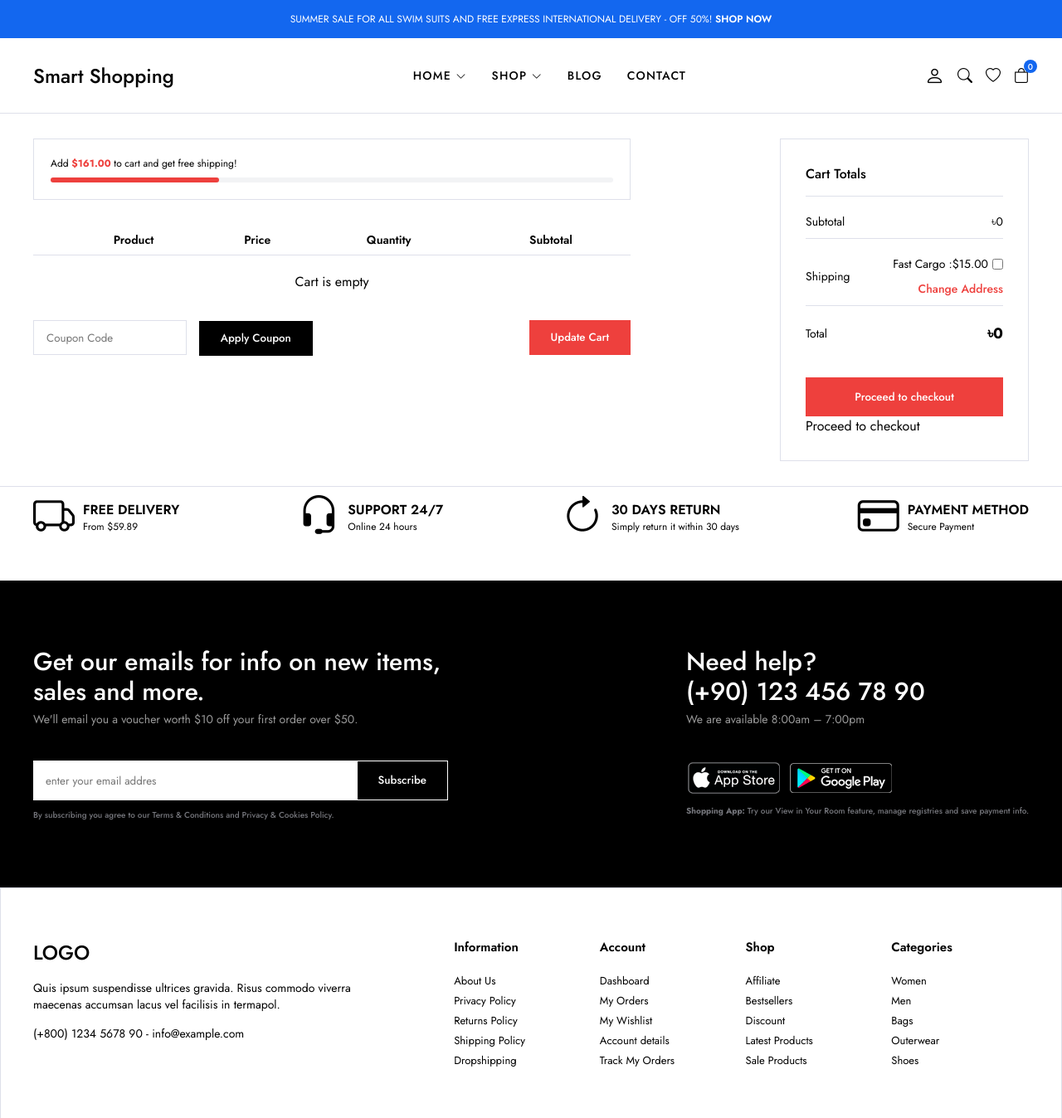
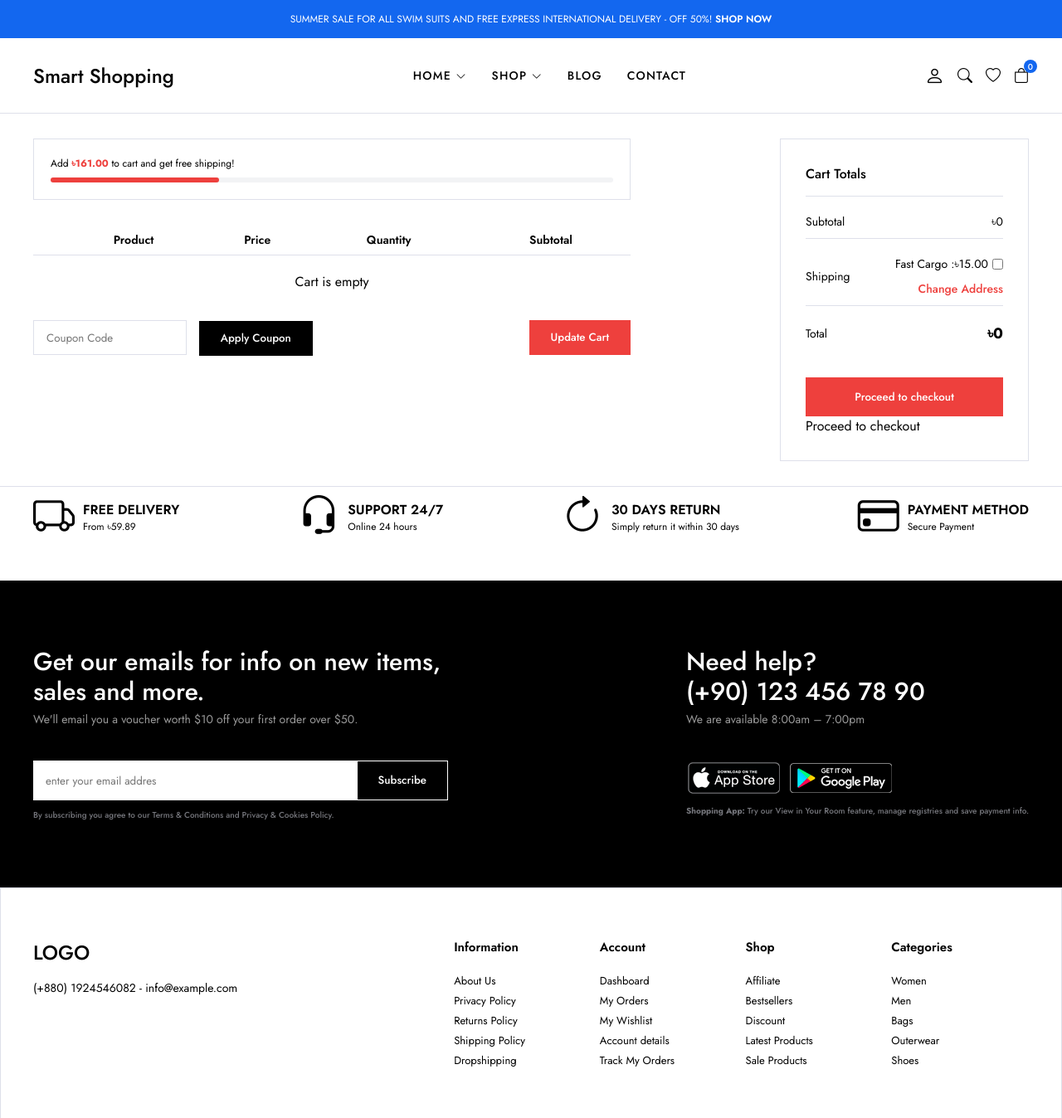
Before and after one commit to 2021-3-60-300-code/e-commerce-project, a plain HTML site: page cart.html in a window 1280 px wide. Shown: the top 1348 px of the page at 83% size. Drawn offline with nearby package versions, Linux system fonts and the light colour scheme; no server answers.

Commit message:
Update cart.html

```diff
--- a/cart.html
+++ b/cart.html
@@ -104,7 +104,7 @@
                                                     JOIN THE LAYERING GANG
                                                 </h3>
                                                 <h4 class="megamenu-single-subtitle">
-                                                    Suspendisse faucibus nunc et pellentesque
+
                                                 </h4>
                                                 <a href="#" class="megamenu-single-button btn btn-sm">Shop Now</a>
                                             </div>
@@ -179,7 +179,7 @@
                 <form class="cart-form">
                     <div class="free-progress-bar">
                         <p class="progress-bar-title">
-                            Add <strong>$161.00</strong> to cart and get free shipping!
+                            Add <strong>৳161.00</strong> to cart and get free shipping!
                         </p>
                         <div class="progress-bar">
                             <span class="progress"></span>
@@ -220,7 +220,7 @@
                                     <th>Subtotal</th>
                                     <td>
                                         <span id="subtotal">
-                                            $316.00
+                                            ৳316.00
                                         </span>
                                     </td>
                                 </tr>
@@ -230,7 +230,7 @@
                                         <ul>
                                             <li>
                                                 <label>
-                                                    Fast Cargo :$15.00
+                                                    Fast Cargo :৳15.00
                                                     <input type="checkbox" id="fast-cargo">
                                                 </label>
                                             </li>
@@ -243,7 +243,7 @@
                                 <tr>
                                     <th>Total</th>
                                     <td>
-                                        <strong id="cart-total">$316.00</strong>
+                                        <strong id="cart-total">৳316.00</strong>
                                     </td>
                                 </tr>
                             </tbody>
@@ -270,7 +270,7 @@
                     <i class="bi bi-truck"></i>
                     <div class="policy-texts">
                         <strong>FREE DELIVERY</strong>
-                        <span>From $59.89</span>
+                        <span>From ৳59.89</span>
                     </div>
                 </li>
                 <li class="policy-item">
@@ -362,13 +362,11 @@
                             <a href="/" class="logo">LOGO</a>
                         </div>
                         <div class="footer-desc">
-                            Quis ipsum suspendisse ultrices gravida. Risus commodo viverra maecenas accumsan lacus vel
-                            facilisis in
-                            termapol.
+
                         </div>
                         <div class="footer-contact">
                             <p>
-                                <a href="tel:123456789">(+800) 1234 5678 90</a> -
+                                <a href="tel:123456789">(+880) 1924546082</a> -
                                 <a href="mailto:info@example.com">info@example.com</a>
                             </p>
                         </div>
```
